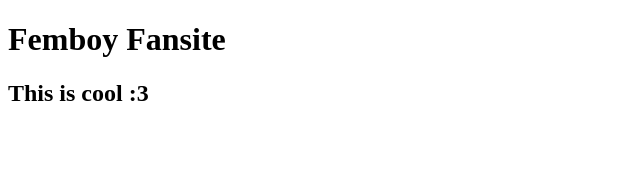
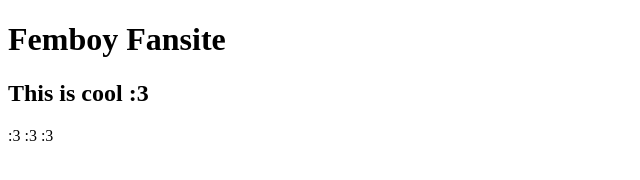
Before and after one commit to weheartfemboys/weheartfemboys.github.io, a plain HTML site: page index.html in a window 1280 px wide. Shown: the full height of the page, 0-640 px from the left. Drawn offline with Linux system fonts and the light colour scheme.

Commit message:
Update index.html

```diff
--- a/index.html
+++ b/index.html
@@ -6,4 +6,10 @@
 <h2>
     This is cool :3
 </h2>
+
+<p>
+    :3
+    :3
+    :3
+</p>
 </html>
```
